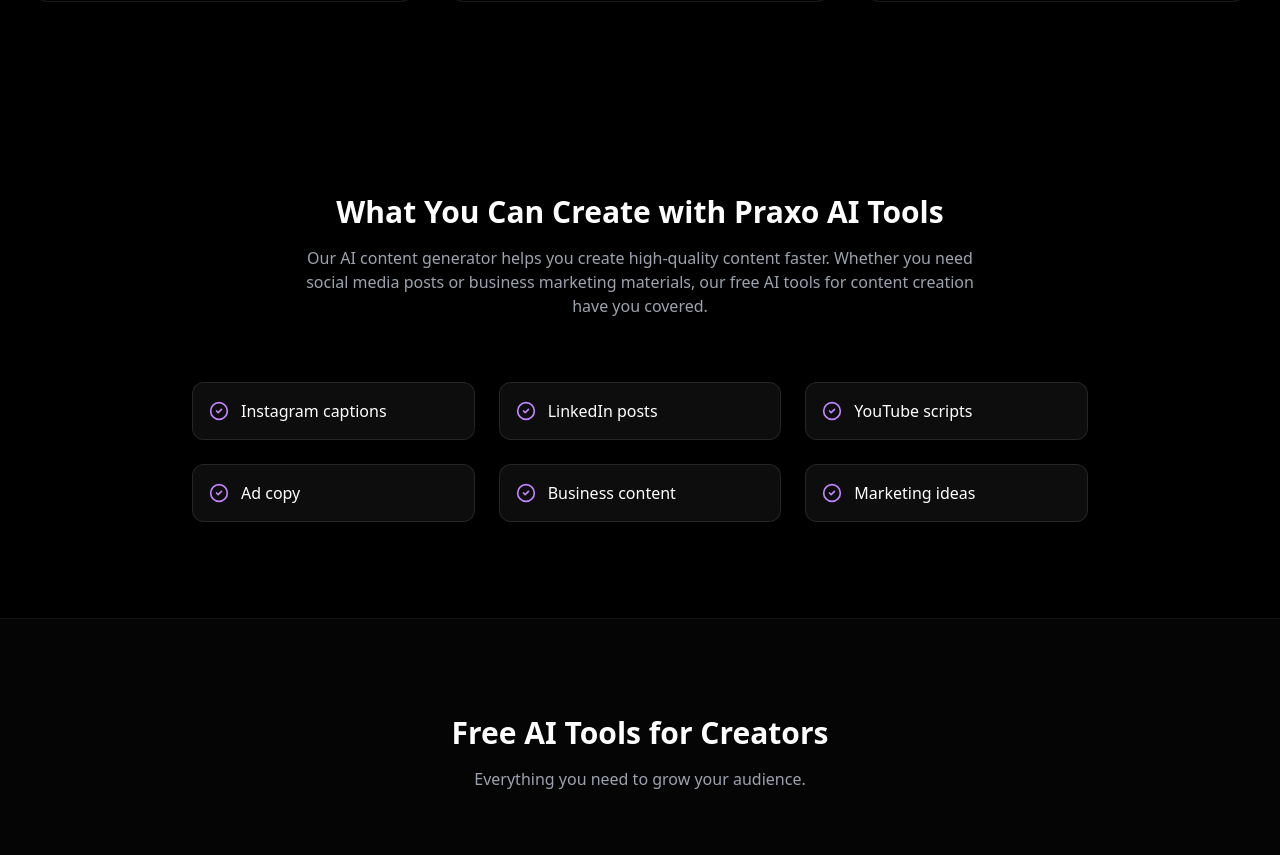
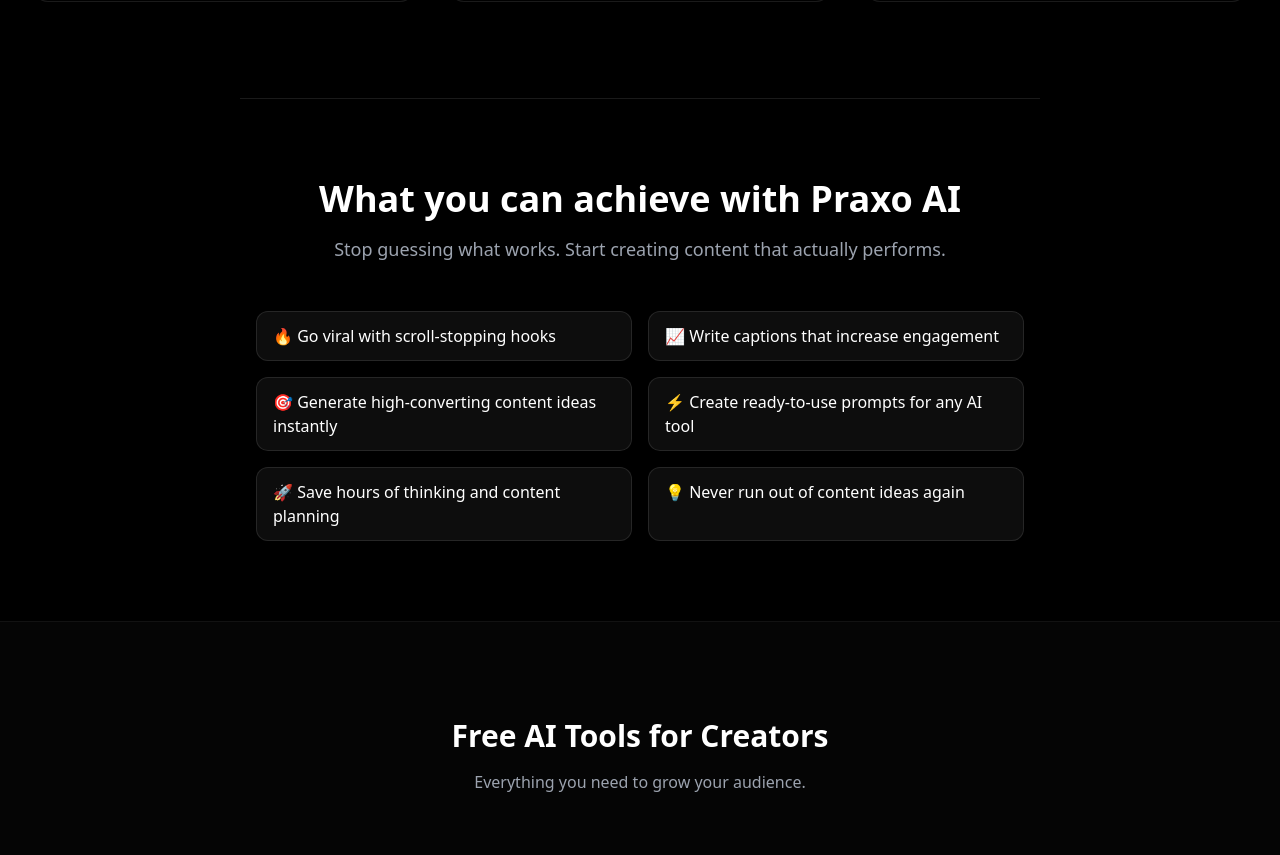
Before and after one commit to praxodigital-netizen/praxo-ai-tools, a React (Vite) app: page / in a window 1280 px wide. Shown: the part 1330-2185 px from the top of the page. Built offline with nearby package versions, Linux system fonts and the light colour scheme.

Commit message:
Update Home.tsx

```diff
--- a/src/pages/Home.tsx
+++ b/src/pages/Home.tsx
@@ -114,31 +114,47 @@
         </div>
       </section>
 
-      {/* What You Can Create Section */}
-      <section className="w-full max-w-7xl mx-auto px-4 sm:px-6 lg:px-8 py-24">
-        <div className="text-center mb-16">
-          <h2 className="text-3xl font-bold mb-4">What You Can Create with Praxo AI Tools</h2>
-          <p className="text-gray-400 max-w-2xl mx-auto">
-            Our AI content generator helps you create high-quality content faster. Whether you need social media posts or business marketing materials, our free AI tools for content creation have you covered.
-          </p>
-        </div>
+      {/* What You Can Achieve Section */}
+<section className="py-20 border-t border-white/10">
+  <div className="max-w-5xl mx-auto px-4 text-center">
 
-        <div className="grid grid-cols-2 md:grid-cols-3 gap-6 max-w-4xl mx-auto">
-          {[
-            "Instagram captions",
-            "LinkedIn posts",
-            "YouTube scripts",
-            "Ad copy",
-            "Business content",
-            "Marketing ideas"
-          ].map((item, index) => (
-            <div key={index} className="flex items-center space-x-3 p-4 rounded-xl bg-white/5 border border-white/10">
-              <CheckCircle2 className="w-5 h-5 text-purple-400 flex-shrink-0" />
-              <span className="font-medium">{item}</span>
-            </div>
-          ))}
-        </div>
-      </section>
+    <h2 className="text-3xl md:text-4xl font-bold text-white mb-4">
+      What you can achieve with Praxo AI
+    </h2>
+
+    <p className="text-gray-400 text-lg mb-12">
+      Stop guessing what works. Start creating content that actually performs.
+    </p>
+
+    <div className="grid grid-cols-1 sm:grid-cols-2 md:grid-cols-2 gap-4 max-w-3xl mx-auto">
+
+      <div className="bg-white/5 border border-white/10 rounded-xl px-4 py-3 text-left">
+        🔥 Go viral with scroll-stopping hooks
+      </div>
+
+      <div className="bg-white/5 border border-white/10 rounded-xl px-4 py-3 text-left">
+        📈 Write captions that increase engagement
+      </div>
+
+      <div className="bg-white/5 border border-white/10 rounded-xl px-4 py-3 text-left">
+        🎯 Generate high-converting content ideas instantly
+      </div>
+
+      <div className="bg-white/5 border border-white/10 rounded-xl px-4 py-3 text-left">
+        ⚡ Create ready-to-use prompts for any AI tool
+      </div>
+
+      <div className="bg-white/5 border border-white/10 rounded-xl px-4 py-3 text-left">
+        🚀 Save hours of thinking and content planning
+      </div>
+
+      <div className="bg-white/5 border border-white/10 rounded-xl px-4 py-3 text-left">
+        💡 Never run out of content ideas again
+      </div>
+
+    </div>
+  </div>
+</section>
 
       {/* Tools Section */}
       <section id="tools" className="w-full bg-white/[0.02] border-y border-white/5 py-24">
```
